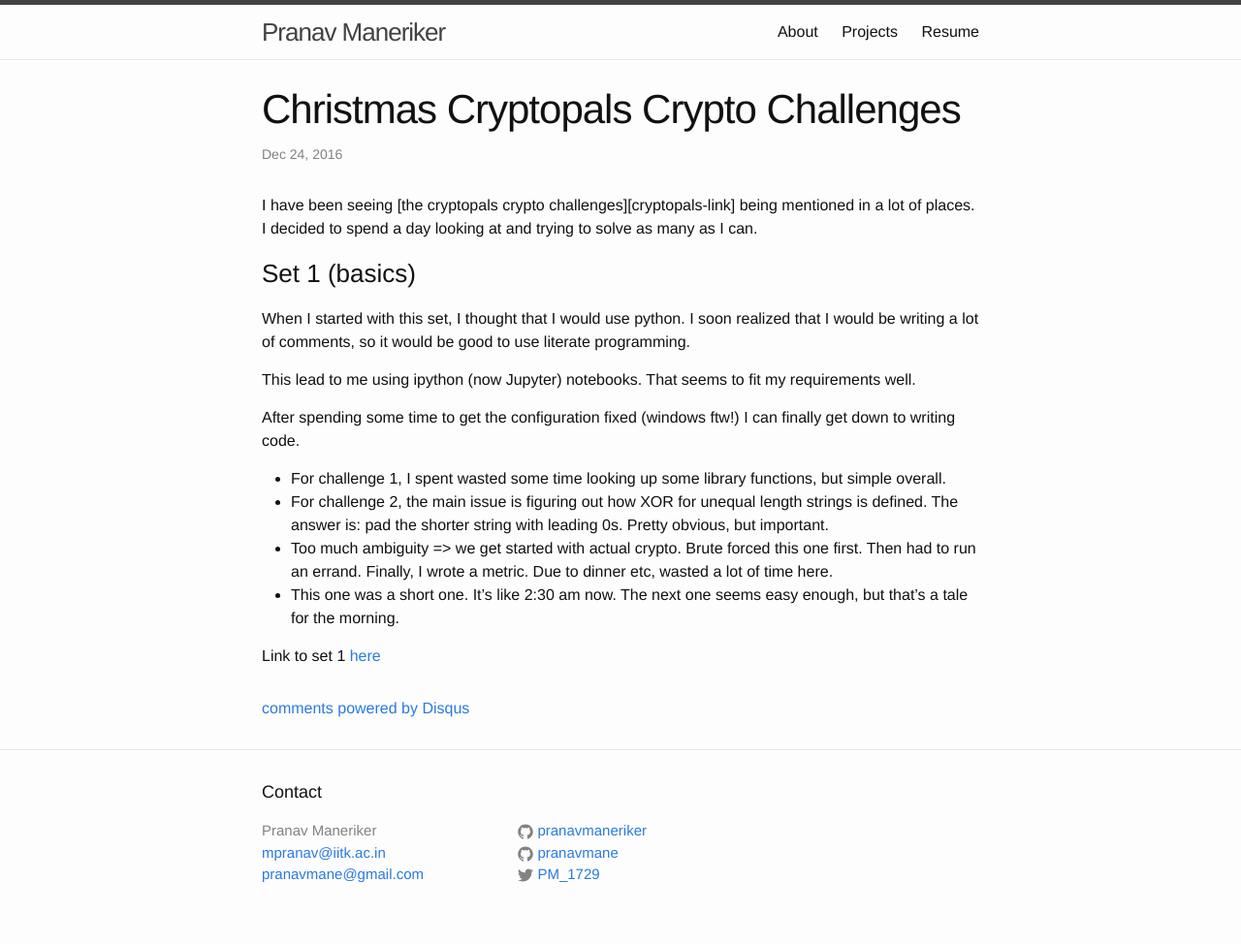
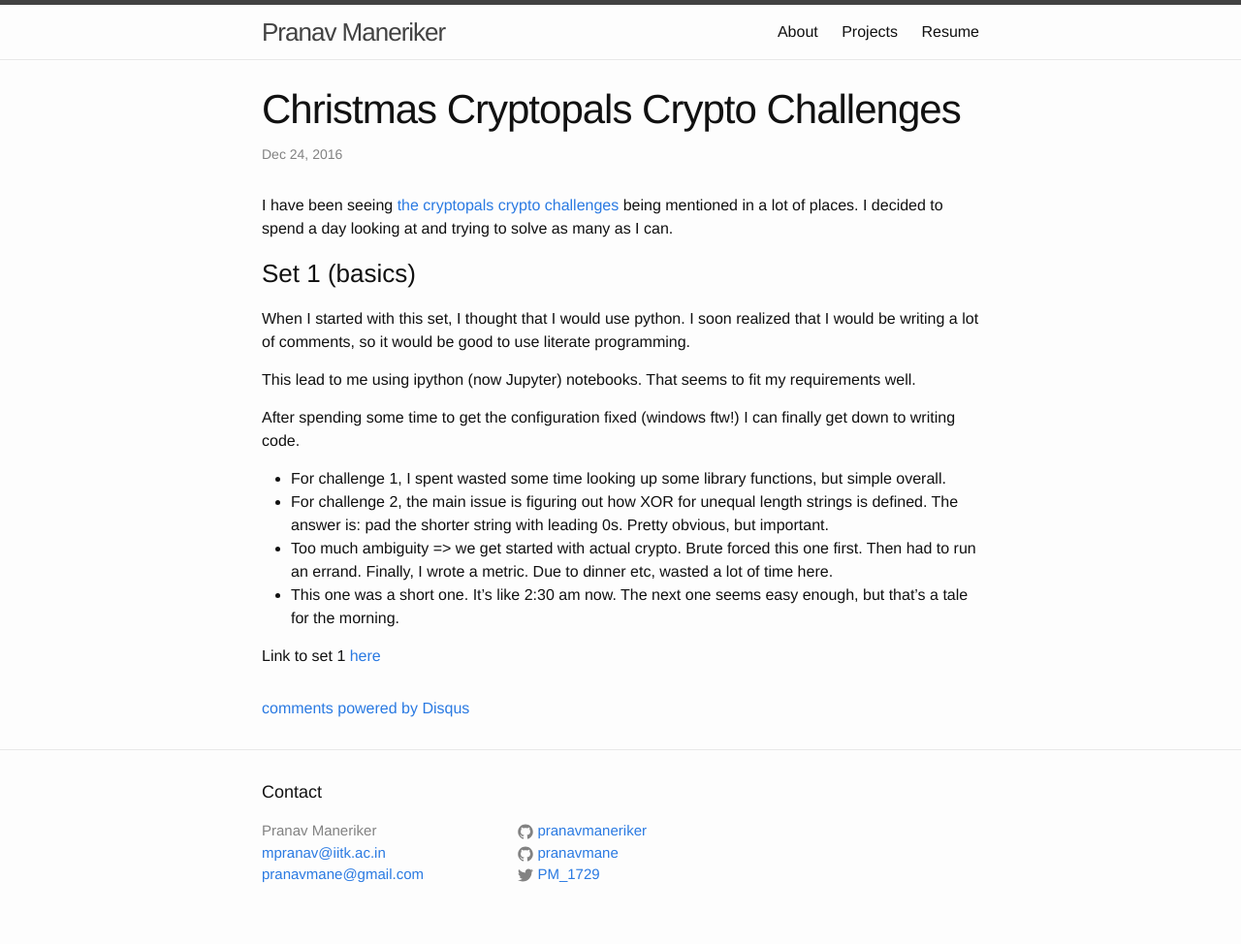
Before and after one commit to pranavmaneriker/pranavmaneriker.github.io, a Jekyll site: the page built from _posts/2016-12-24-christmas-crypto.markdown, in a window 1280 px wide. Shown: the whole page at 97% size. Built offline with Jekyll 4.4.1, drawn with Linux system fonts in a browser that asks for light colours; comment, search, counter and statistics services are not loaded; some of the changed lines change nothing that is shown.

Commit message:
Fixed cryptopals link

```diff
--- a/_posts/2016-12-24-christmas-crypto.markdown
+++ b/_posts/2016-12-24-christmas-crypto.markdown
@@ -24,3 +24,5 @@ After spending some time to get the configuration fixed (windows ftw!) I can fin
 
 
 Link to set 1 [here](https://github.com/pranavmaneriker/cryptopals/blob/master/set1/challenges.ipynb)
+
+[cryptopals-link]: https://cryptopals.com
```
